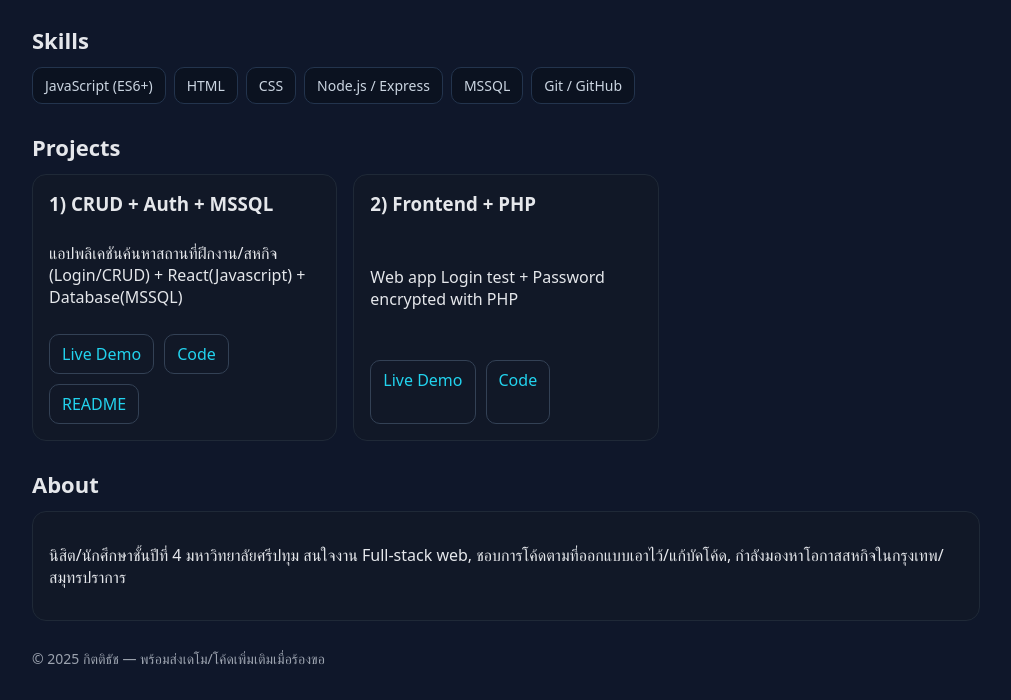
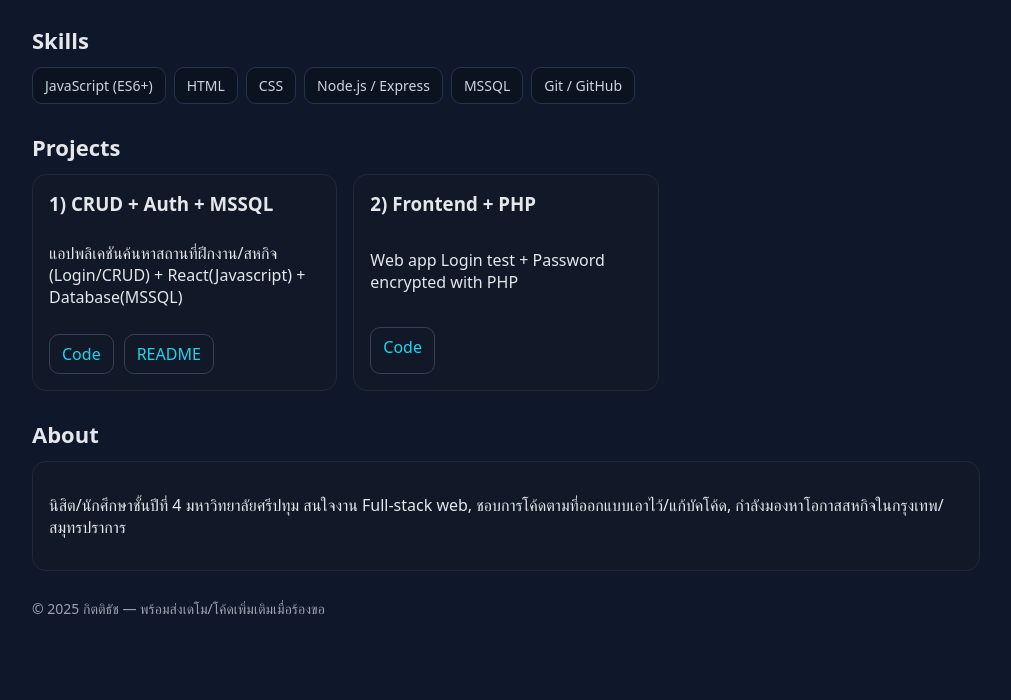
Before and after one commit to K1ttitus/k1titus.github.io, a plain HTML site: page index.html in a window 1280 px wide. Shown: the part 180-880 px from the top of the page, without its empty margins (134-1145 px from the left). After the commit the page ends 830 px from the top, so only its background shows below. Drawn offline with Linux system fonts and the light colour scheme.

Commit message:
Update index.html

```diff
--- a/index.html
+++ b/index.html
@@ -58,7 +58,6 @@
           <h3>1) CRUD + Auth + MSSQL</h3>
           <p>แอปพลิเคชันค้นหาสถานที่ฝึกงาน/สหกิจ (Login/CRUD) + React(Javascript) + Database(MSSQL)</p>
           <div class="row">
-            <a class="btn" href="https://your-demo-1.vercel.app" target="_blank">Live Demo</a>
             <a class="btn" href="https://github.com/K1ttitus/MatchIntern" target="_blank">Code</a>
             <a class="btn" href="https://github.com/K1ttitus/MatchIntern/blob/main/README.md" target="_blank">README</a>
           </div>
@@ -67,7 +66,6 @@
           <h3>2) Frontend + PHP</h3>
           <p>Web app Login test + Password encrypted with PHP</p>
           <div class="row">
-            <a class="btn" href="https://your-demo-2.vercel.app" target="_blank">Live Demo</a>
             <a class="btn" href="https://github.com/K1ttitus/Webapp-Login-Test" target="_blank">Code</a>
           </div>
         </article>
```
